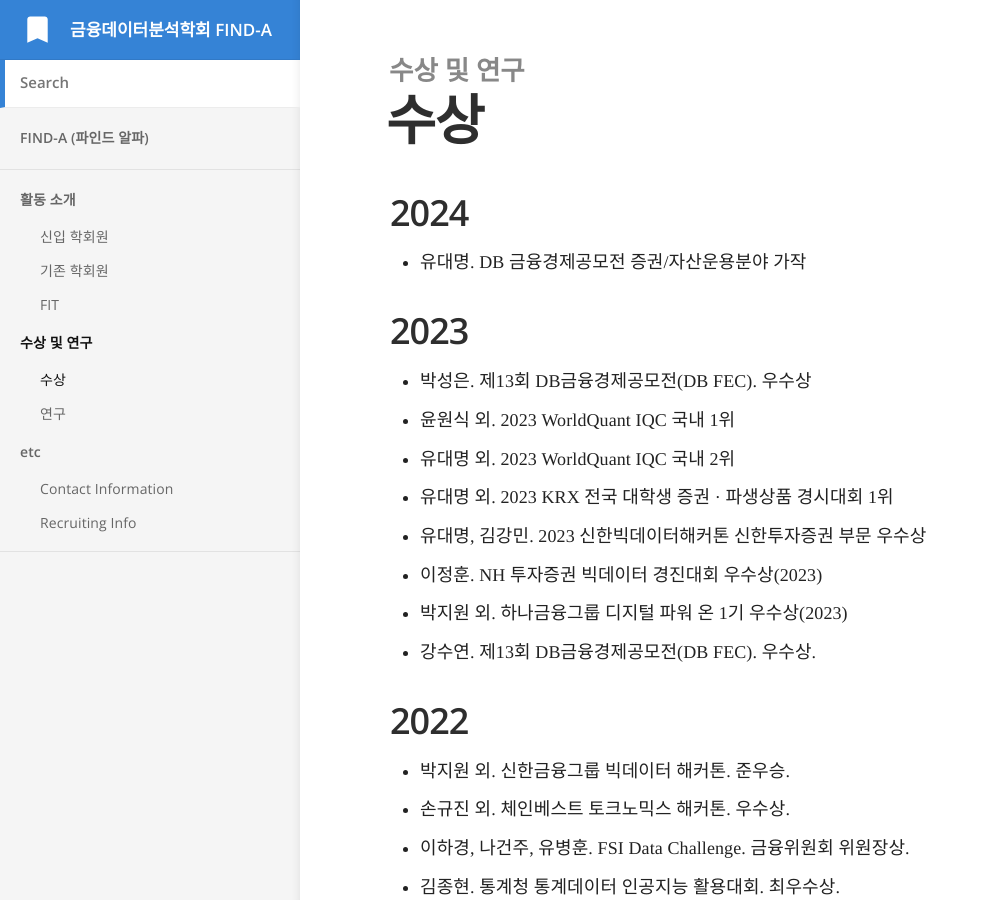
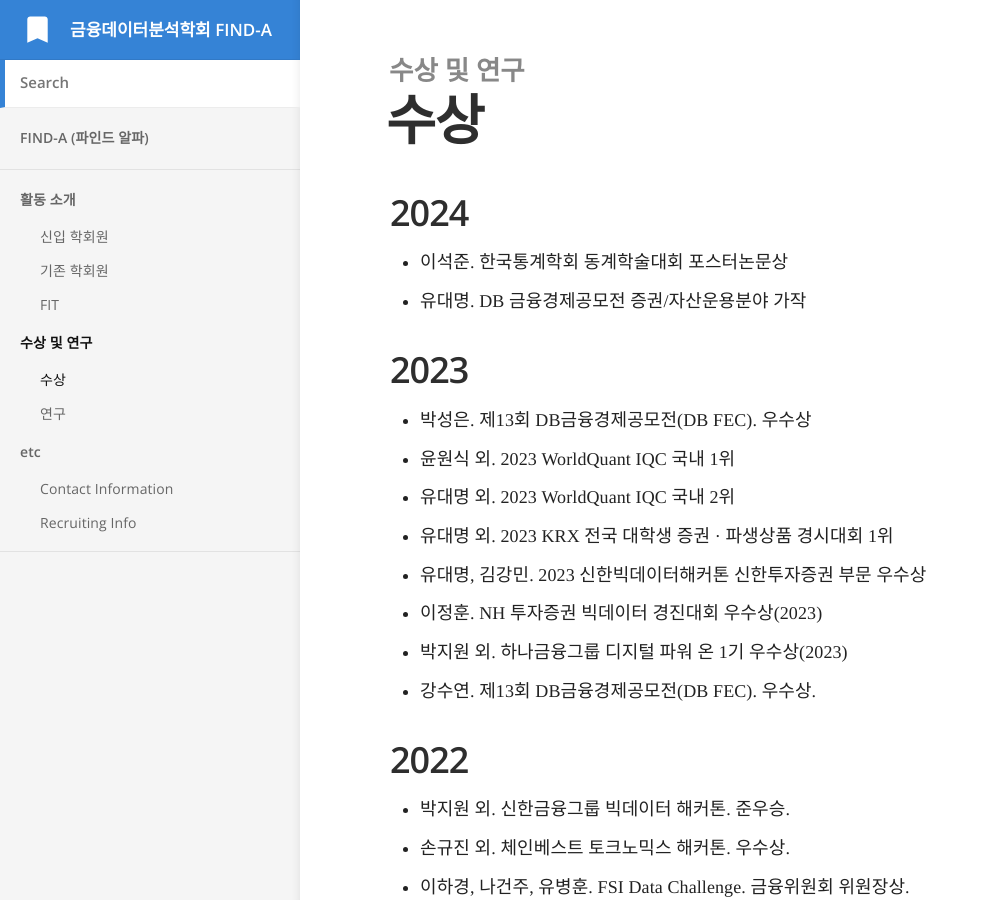
Before and after one commit to Find-A-AI/find-a-ai.github.io, a Jekyll site: the page built from _docs/2.수상 및 연구/수상.md, in a window 1280 px wide and 900 px high. Shown: the whole window, without its empty margins (0-989 px from the left). Built offline with Jekyll 4.4.1, drawn with Linux system fonts in a browser that asks for light colours; some web fonts are replaced.

Commit message:
Update 수상.md

```diff
--- a/_docs/2.수상 및 연구/수상.md
+++ b/_docs/2.수상 및 연구/수상.md
@@ -4,6 +4,7 @@ category: 수상 및 연구
 order: 1
 ---
 ## 2024
+  - 이석준. 한국통계학회 동계학술대회 포스터논문상
   - 유대명. DB 금융경제공모전 증권/자산운용분야 가작
 
 ## 2023
```
